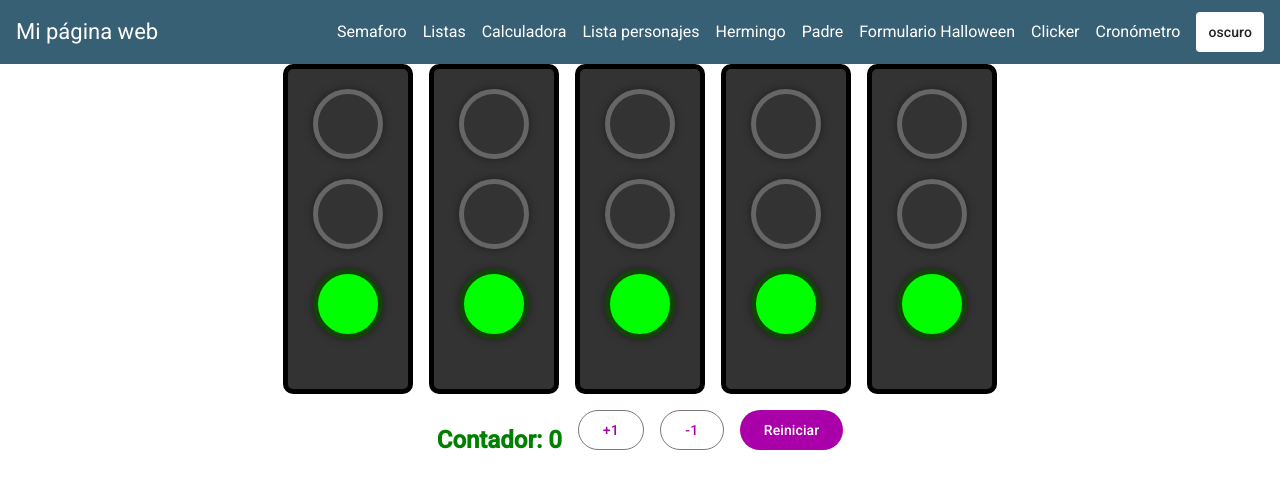
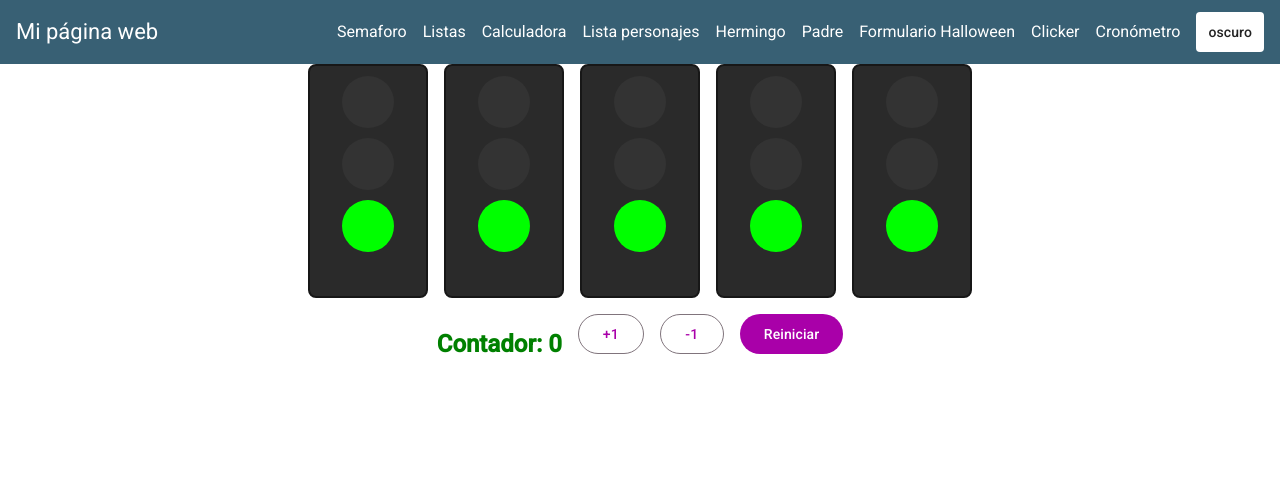
Before and after one commit to Alex230199/Primerproyecto, an Angular app: page /semaforo in a window 1280 px wide. Shown: the top 488 px of the page. Built offline with nearby package versions, Linux system fonts and the light colour scheme.

Commit message:
semaforo modificado

```diff
--- a/src/app/components/semaforo/semaforo.css
+++ b/src/app/components/semaforo/semaforo.css
@@ -2,79 +2,24 @@
     display: flex;
     flex-direction: column;
     align-items: center;
-    width: 100px;
-    height:300px;
-    background-color: #333;
-    border-radius: 10px;
+    gap: 10px;
+    width: 96px;
+    height: 210px;
     padding: 10px;
-    border: 5px solid #000;
+    background-color: #2a2a2a;
+    border: 2px solid #171717;
+    border-radius: 8px;
 }
 
 .luz {
-    width: 60px;
-    height: 60px;
+    width: 52px;
+    height: 52px;
     border-radius: 50%;
-    box-shadow: 0 0 10px rgba(0, 0, 0, 0.418);
 }
 
-.tarjeta {
-  background-color: var(--superficie);
-  color: var(--texto);
-}
-
-.rojo {
-    width: 60px;
-    height: 60px;
-    border-radius: 50%;
-    margin: 10px 0;
-    background-color: red;
-    border: 5px rgb(68, 7, 7) solid;
-}
-
-.amarillo {
-    width: 60px;
-    height: 60px;
-    border-radius: 50%;
-    margin: 10px 0;
-    background-color: yellow;
-    border: 5px rgb(94, 92, 0) solid;
-}
-
-.verde {
-    width: 60px;
-    height: 60px;
-    border-radius: 50%;
-    margin: 10px 0;
-    background-color: green;
-    border: 5px rgb(19, 68, 7) solid;
-}
 
 .contador {
     font-size: 24px;
     font-weight: bold;
     margin-top: 20px;
 }
-
-.btn {
-    padding: 10px 20px;
-    font-size: 16px;
-    margin: 5px;
-    border: none;
-    border-radius: 5px;
-    cursor: pointer;
-}
-
-.btn-primary {
-    background-color: #007bff;
-    color: white;
-}
-
-.btn-warning {
-    background-color: #ffc107;
-    color: black;
-}
-
-.btn-danger {
-    background-color: #dc3545;
-    color: white;
-}
--- a/src/app/components/semaforo/semaforo.html
+++ b/src/app/components/semaforo/semaforo.html
@@ -2,20 +2,17 @@
     @for (semaforo of [1, 2, 3, 4, 5]; track semaforo) {
        <div class="semaforo">
           <div class="luz rojo"
-              [style.background-color]="obtenerColorLuz('rojo')"
-              [style.border-color]="obtenerColorBordeLuz('rojo')"></div>
+              [style.background-color]="obtenerColorLuz('rojo')"></div>
           <div class="luz amarillo"
-              [style.background-color]="obtenerColorLuz('amarillo')"
-              [style.border-color]="obtenerColorBordeLuz('amarillo')"></div>
+              [style.background-color]="obtenerColorLuz('amarillo')"></div>
           <div class="luz verde"
-              [style.background-color]="obtenerColorLuz('verde')"
-              [style.border-color]="obtenerColorBordeLuz('verde')"></div>
+              [style.background-color]="obtenerColorLuz('verde')"></div>
        </div>
     }
 </div>
 <div style="display: flex; flex-direction: row; justify-content: center; gap: 1rem; margin-top: 1rem;">
 
-    <h1 class="contador" [style.color]="obtenerColorContador()">
+    <h1 class="contador" style="color: green">
         Contador: {{ contador() }}
     </h1>
 
--- a/src/app/components/semaforo/semaforo.ts
+++ b/src/app/components/semaforo/semaforo.ts
@@ -26,23 +26,11 @@ export class Semaforo {
     this.contador.set(0);
   }
 
-  obtenerColorContador() {
-    if (this.contador() == 0) return 'green';
-    if (this.contador() >= 2) return 'red';
-    return 'goldenrod';
-  }
-
   obtenerColorLuz(color: string): string {
+    if (this.contador() < 0) return '#333';
     if (this.contador() == 0 && color === 'verde') return '#00ff00';
     if (this.contador() >= 2 && color === 'rojo') return '#ff0000';
     if (this.contador() === 1 && color === 'amarillo') return '#ffff00';
     return '#333';
   }
-
-  obtenerColorBordeLuz(color: string): string {
-    if (this.contador() == 0 && color === 'verde') return 'rgb(19, 68, 7)';
-    if (this.contador() >= 2 && color === 'rojo') return 'rgb(68, 7, 7)';
-    if (this.contador() === 1 && color === 'amarillo') return 'rgb(94, 92, 0)';
-    return '#666';
-  }
 }
```
